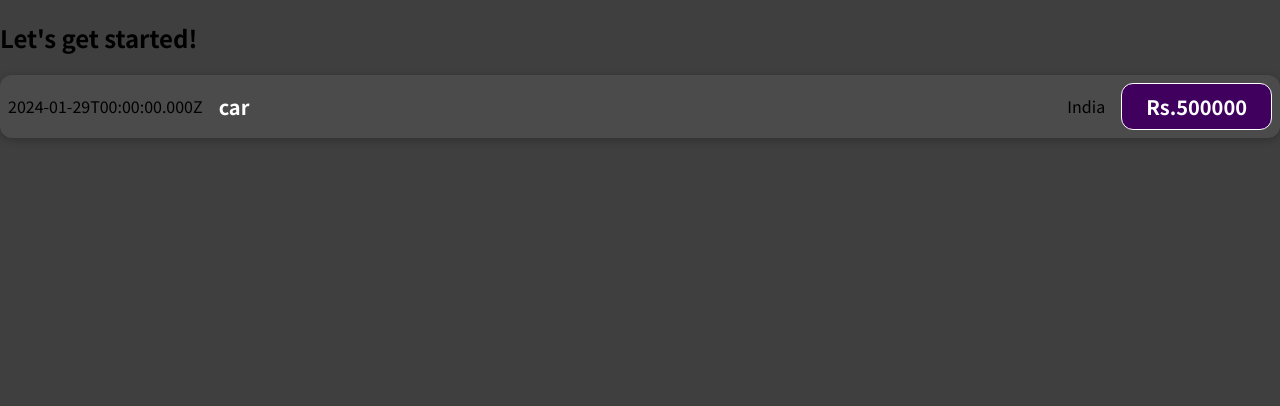
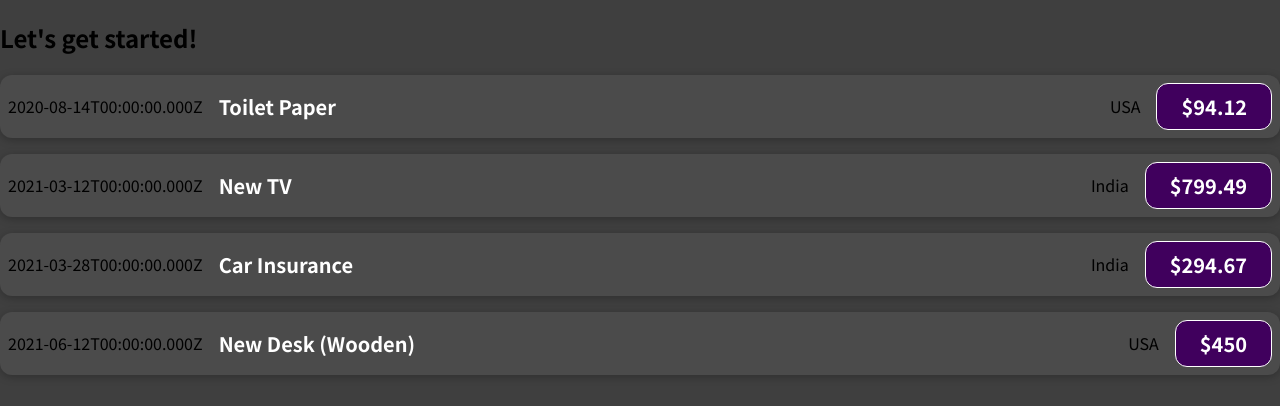
Before and after one commit to Codetraker/react_start, a JavaScript app: page / in a window 1280 px wide. Shown: the top 406 px of the page. Built offline with nearby package versions, Linux system fonts and the light colour scheme.

Commit message:
Adding Props with for loop and location

```diff
--- a/src/App.js
+++ b/src/App.js
@@ -1,10 +1,44 @@
 import ExpenseItem from './components/ExpenseItem';
 
 function App() {
+  const expenses = [
+    {
+      id: 'e1',
+      title: 'Toilet Paper',
+      amount: 94.12,
+      date: new Date(2020, 7, 14),
+      location: 'USA'
+    },
+    {
+      id: 'e2',
+      title: 'New TV',
+      amount: 799.49,
+      date: new Date(2021, 2, 12),
+      location: 'India'
+    },
+    {
+      id: 'e3',
+      title: 'Car Insurance',
+      amount: 294.67,
+      date: new Date(2021, 2, 28),
+      location: 'India'
+    },
+    {
+      id: 'e4',
+      title: 'New Desk (Wooden)',
+      amount: 450,
+      date: new Date(2021, 5, 12),
+      location: 'USA'
+    },
+  ];
   return (
     <div>
       <h2>Let's get started!</h2>
-      <ExpenseItem></ExpenseItem>
+      {
+        expenses.map(expenses => (
+          <ExpenseItem title={expenses.title} amount={expenses.amount} date={expenses.date} location={expenses.location}></ExpenseItem>
+        ))
+      }
     </div>
   );
 }
--- a/src/components/ExpenseItem.js
+++ b/src/components/ExpenseItem.js
@@ -1,18 +1,14 @@
 import './ExpenseItem.css';
 
-function ExpenseItem(){
-    const expenseDate = new Date (2023, 12, 29);
-    const expenseTitle = 'car';
-    const expenseAmount = 500000
-    const locationOfExpenditure = 'India'
+function ExpenseItem(props){
 
     return (
         <div className='expense-item'>
-            <div>{expenseDate.toISOString()}</div>
+            <div>{props.date.toISOString()}</div>
             <div className='expense-item__description'>
-                <h2>{expenseTitle}</h2>
-                <div>{locationOfExpenditure}</div>
-                <div className='expense-item__price'>Rs.{expenseAmount}</div>
+                <h2>{props.title}</h2>
+                <div>{props.location}</div>
+                <div className='expense-item__price'>${props.amount}</div>
             </div>
         </div>
     );
```
